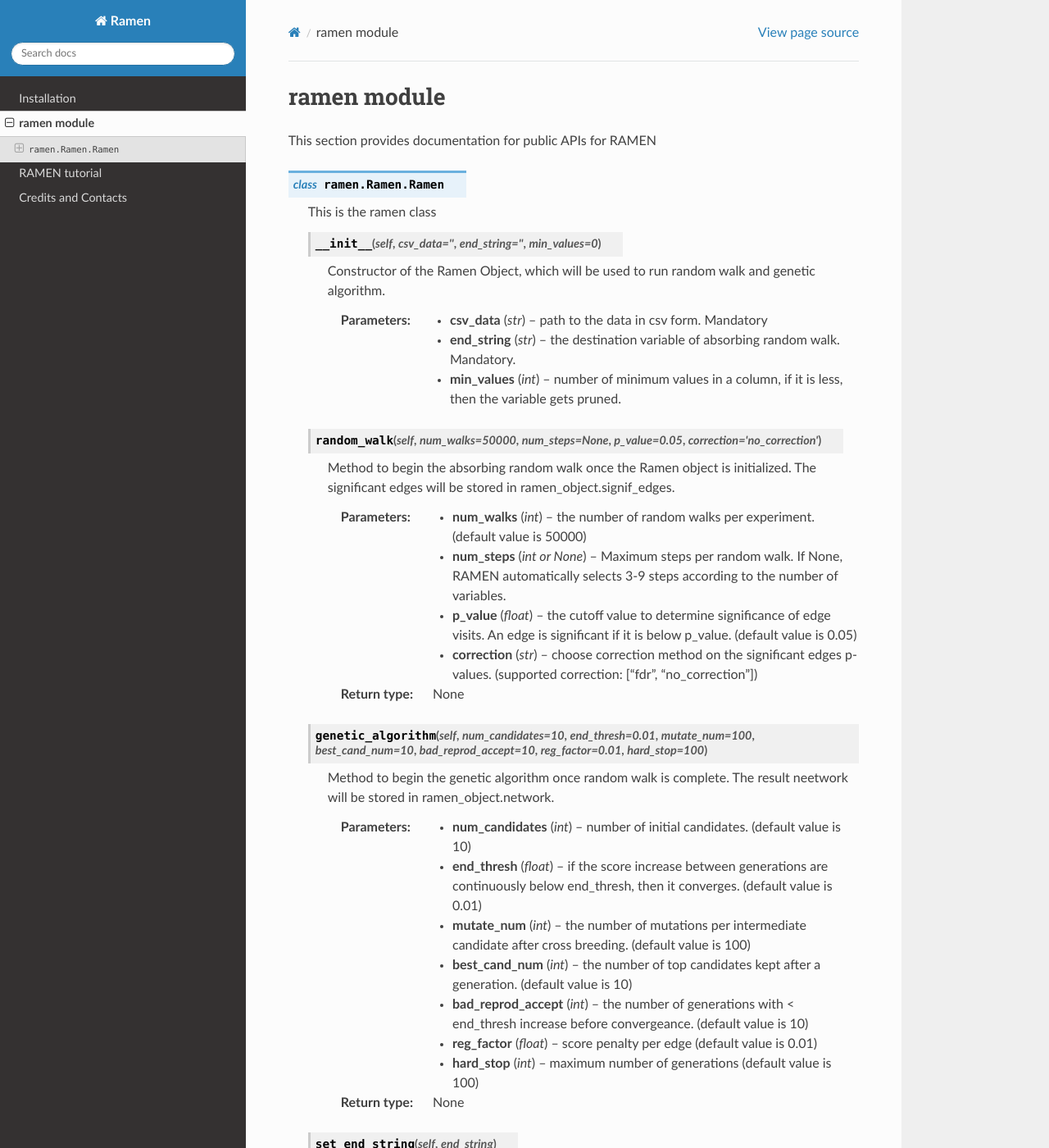
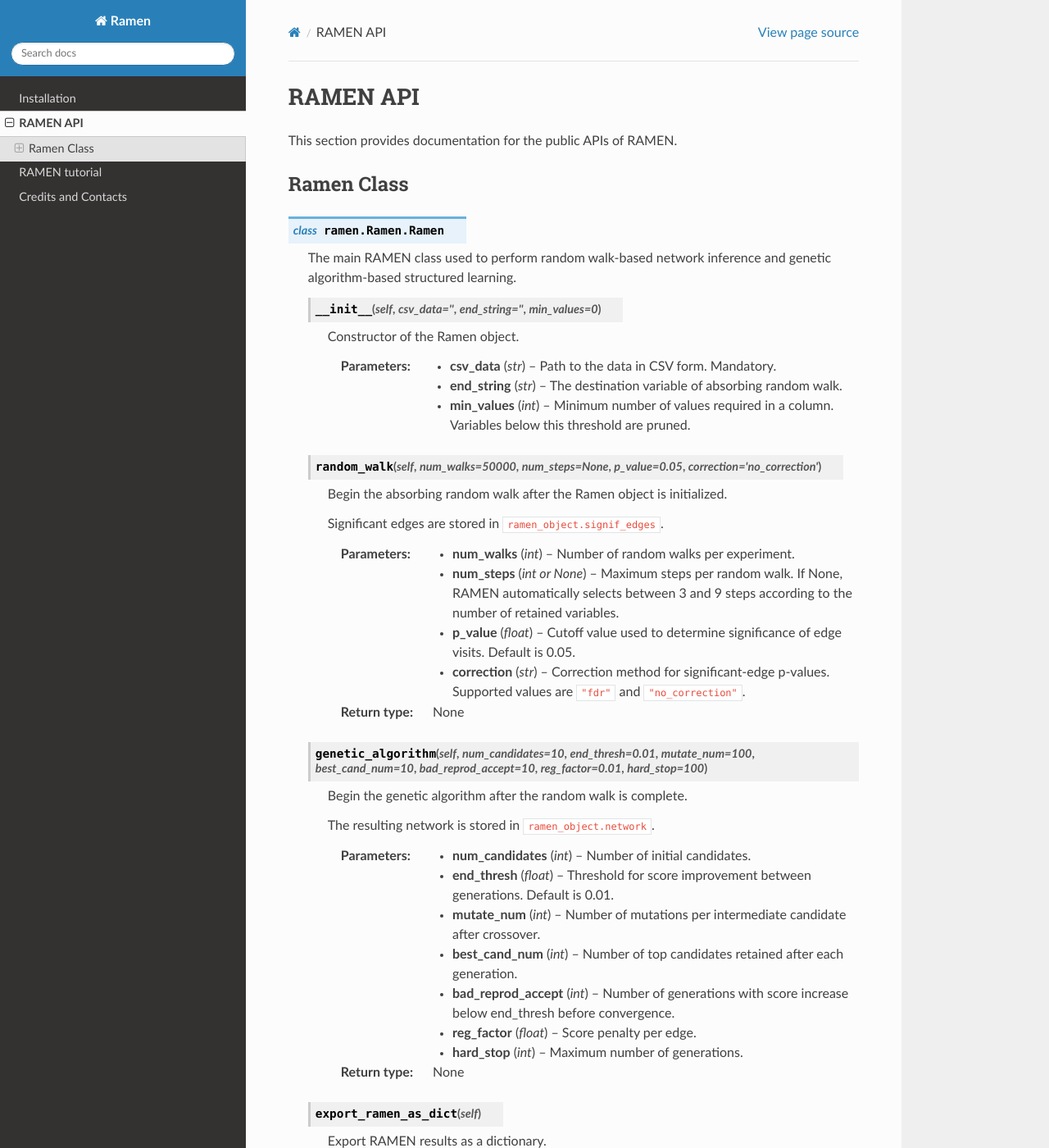
Before and after one commit to mcgilldinglab/RAMEN, a Sphinx documentation site: the page built from docs/source/api.rst, in a window 1280 px wide and 1400 px high. Shown: the whole window at 82% size. Built offline with Sphinx 7.4.7 and the Read the Docs theme 3.1.0, drawn with Linux system fonts in a browser that asks for light colours; some of the changed text lies outside the part shown.

Commit message:
Update api.rst

```diff
--- a/docs/source/api.rst
+++ b/docs/source/api.rst
@@ -1,96 +1,142 @@
-ramen module
-=============
-This section provides documentation for public APIs for RAMEN
 
+RAMEN API
+=========
+
+This section provides documentation for the public APIs of RAMEN.
+
+
+Ramen Class
+-----------
 
 .. class:: ramen.Ramen.Ramen
 
-   This is the ramen class
+   The main RAMEN class used to perform random walk-based network
+   inference and genetic algorithm-based structured learning.
 
    .. method:: __init__(self, csv_data="", end_string="", min_values=0)
 
-      Constructor of the Ramen Object, which will be used to run random walk and genetic algorithm.
+      Constructor of the Ramen object.
 
-      :param csv_data: path to the data in csv form. Mandatory
+      :param csv_data: Path to the data in CSV form. Mandatory.
       :type csv_data: str
-      :param end_string: the destination variable of absorbing random walk. Mandatory.
+      :param end_string: The destination variable of absorbing random walk.
       :type end_string: str
-      :param min_values: number of minimum values in a column, if it is less, then the variable gets pruned.
+      :param min_values: Minimum number of values required in a column.
+                         Variables below this threshold are pruned.
       :type min_values: int
 
    .. method:: random_walk(self, num_walks=50000, num_steps=None, p_value=0.05, correction="no_correction")
 
-      Method to begin the absorbing random walk once the Ramen object is initialized. The significant edges will be stored in ramen_object.signif_edges.
+      Begin the absorbing random walk after the Ramen object is initialized.
 
-      :param num_walks: the number of random walks per experiment. (default value is 50000)
+      Significant edges are stored in
+      ``ramen_object.signif_edges``.
+
+      :param num_walks: Number of random walks per experiment.
       :type num_walks: int
-      :param num_steps: Maximum steps per random walk. If None, RAMEN automatically selects 3-9 steps according to the number of variables.
+      :param num_steps: Maximum steps per random walk. If None, RAMEN
+                        automatically selects between 3 and 9 steps
+                        according to the number of retained variables.
       :type num_steps: int or None
-      :param p_value: the cutoff value to determine significance of edge visits. An edge is significant if it is below p_value. (default value is 0.05)
+      :param p_value: Cutoff value used to determine significance of
+                      edge visits. Default is 0.05.
       :type p_value: float
-      :param correction: choose correction method on the significant edges p-values. (supported correction: ["fdr", "no_correction"])
+      :param correction: Correction method for significant-edge
+                         p-values. Supported values are ``"fdr"``
+                         and ``"no_correction"``.
       :type correction: str
-
       :rtype: None
 
-   .. method:: genetic_algorithm(self, num_candidates = 10, end_thresh = 0.01, mutate_num = 100, best_cand_num = 10, bad_reprod_accept = 10, reg_factor = 0.01, hard_stop = 100)
+   .. method:: genetic_algorithm(self, num_candidates=10, end_thresh=0.01, mutate_num=100, best_cand_num=10, bad_reprod_accept=10, reg_factor=0.01, hard_stop=100)
 
-      Method to begin the genetic algorithm once random walk is complete. The result neetwork will be stored in ramen_object.network.
+      Begin the genetic algorithm after the random walk is complete.
 
-      :param num_candidates: number of initial candidates. (default value is 10)
+      The resulting network is stored in
+      ``ramen_object.network``.
+
+      :param num_candidates: Number of initial candidates.
       :type num_candidates: int
-      :param end_thresh: if the score increase between generations are continuously below end_thresh, then it converges. (default value is 0.01)
+      :param end_thresh: Threshold for score improvement between
+                         generations. Default is 0.01.
       :type end_thresh: float
-      :param mutate_num: the number of mutations per intermediate candidate after cross breeding. (default value is 100)
+      :param mutate_num: Number of mutations per intermediate candidate
+                         after crossover.
       :type mutate_num: int
-      :param best_cand_num: the number of top candidates kept after a generation. (default value is 10)
+      :param best_cand_num: Number of top candidates retained after
+                            each generation.
       :type best_cand_num: int
-      :param bad_reprod_accept: the number of generations with < end_thresh increase before convergeance. (default value is 10)
+      :param bad_reprod_accept: Number of generations with score
+                                increase below end_thresh before
+                                convergence.
       :type bad_reprod_accept: int
-      :param reg_factor: score penalty per edge (default value is 0.01)
+      :param reg_factor: Score penalty per edge.
       :type reg_factor: float
-      :param hard_stop: maximum number of generations (default value is 100)
+      :param hard_stop: Maximum number of generations.
       :type hard_stop: int
-
       :rtype: None
 
+   .. method:: export_ramen_as_dict(self)
 
+      Export RAMEN results as a dictionary.
+
+      The dictionary contains dataset information, significant
+      random-walk edges, final network edges, edge visit counts,
+      and end-variable arrival counts.
+
+      :return: Dictionary containing RAMEN run results.
+      :rtype: dict
+
+   .. method:: get_export_report(self)
+
+      Generate a human-readable summary report of the RAMEN run.
+
+      The report includes the dataset path, end variable, number of
+      significant edges, the first 10 significant edges, and the
+      number of nodes and edges in the final network.
+
+      :return: RAMEN run summary as a string.
+      :rtype: str
 
    .. method:: set_end_string(self, end_string)
 
-      Method to modify the end_string of absorbing random walk.
+      Modify the end_string of the absorbing random walk.
 
-      :param end_string: name of end variable.
+      :param end_string: Name of the end variable.
       :type end_string: str
-
       :rtype: None
 
    .. method:: get_signif_edges(self)
 
-      Return a copy of the significant edges, or None if there are None.
+      Return a copy of the significant edges.
 
-      :return: list of tuples of len 2 representing edges tup<str, str>>
+      :return: List of tuples representing significant edges.
       :rtype: list
 
    .. method:: set_signif_edges(self, signif_edges)
 
       Set the significant edges.
 
-      :param signif_edges: significant edges to set.
-      :type signif_edges: list<tup<str, str>>
+      :param signif_edges: Significant edges to set.
+      :type signif_edges: list
+      :rtype: None
 
-      :rtype: None
+   .. method:: get_edge_visit_dict(self)
+
+      Get the edge visit dictionary generated by the random walk.
+
+      :return: Dictionary mapping edges to their visit counts.
+      :rtype: dict
 
    .. method:: get_var_ref(self)
 
-      Get the discrete to variable value reference.
+      Get the discrete-to-variable value reference.
 
-      :return: dictionary of variable value mappings.
+      :return: Dictionary of variable value mappings.
       :rtype: dict
 
    .. method:: get_mutual_info_array(self)
 
       Get the mutual information matrix.
 
-      :return: 2D-array containing mutual information values.
+      :return: 2D array containing mutual information values.
       :rtype: numpy.array
```
